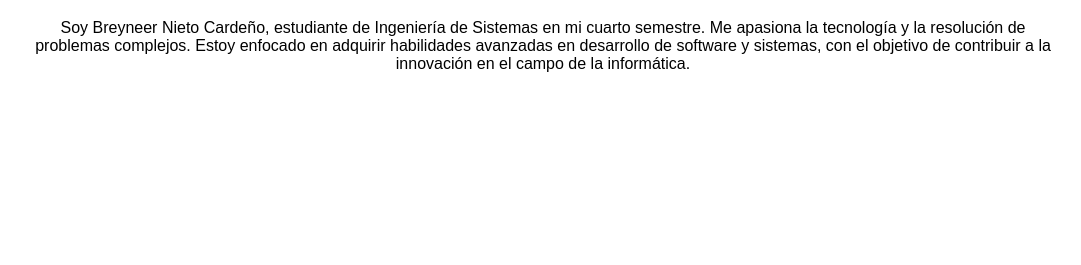
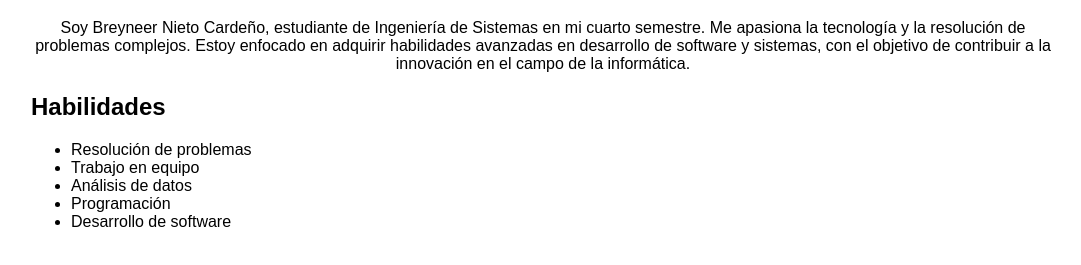
Before and after one commit to Breyneer07/Parcial_Punto_1, a plain HTML site: page index.html in a window 1280 px wide. Shown: the part 81-346 px from the top of the page, without its empty margins (97-1178 px from the left). Drawn offline with Linux system fonts and the light colour scheme.

Commit message:
Primer commit - Habilidades

```diff
--- a/index.html
+++ b/index.html
@@ -9,7 +9,9 @@
         .container { width: 80%; margin: auto; padding: 20px; }
         header { text-align: center; margin-bottom: 20px; }
         section { margin-bottom: 20px; }
-        img { max-width: 100px; height: auto; }
+        img { max-width: 100px; height: auto; margin: 5px; }
+        .book { display: flex; align-items: center; margin-bottom: 15px; }
+        .book img { margin-right: 15px; }
     </style>
 </head>
 <body>
@@ -20,5 +22,18 @@
             <p>Soy Breyneer Nieto Cardeño, estudiante de Ingeniería de Sistemas en mi cuarto semestre. Me apasiona la tecnología y la resolución de problemas complejos. Estoy enfocado en adquirir habilidades avanzadas en desarrollo de software y sistemas, con el objetivo de contribuir a la innovación en el campo de la informática.</p>
         </header>
 
+        <!-- Sección de Habilidades -->
+        <section>
+            <h2>Habilidades</h2>
+            <ul>
+                <li>Resolución de problemas</li>
+                <li>Trabajo en equipo</li>
+                <li>Análisis de datos</li>
+                <li>Programación</li>
+                <li>Desarrollo de software</li>
+            </ul>
+        </section>
+
+
 </body>
 </html>
```
